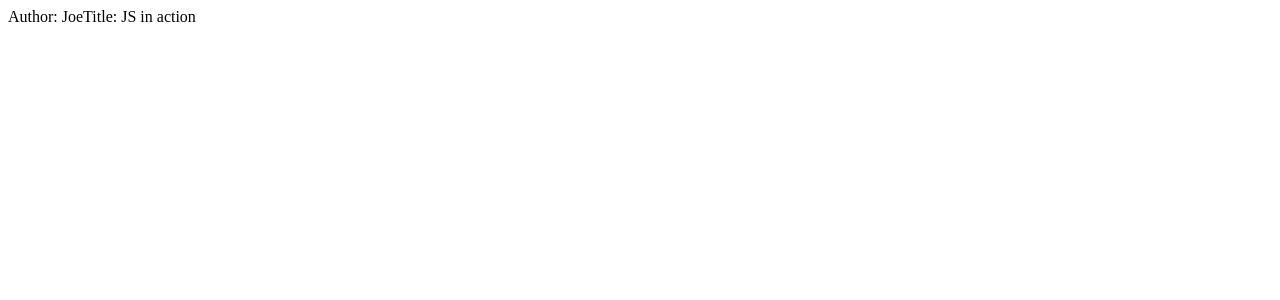
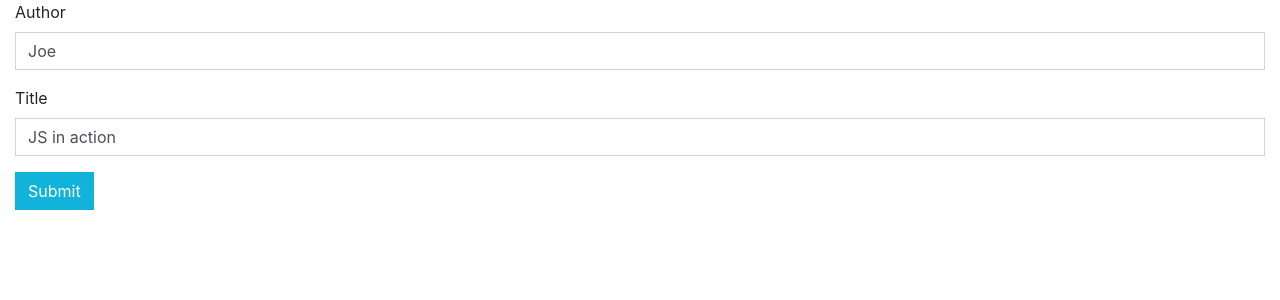
Before and after one commit to modern-web-dev/ng-course-22.04.2020, an Angular app: page / in a window 1280 px wide. Shown: the top 300 px of the page. Built offline with nearby package versions, Linux system fonts and the light colour scheme.

Commit message:
bootstrap powered component + property and attribute bindings

```diff
--- a/package.json
+++ b/package.json
@@ -19,6 +19,7 @@
     "@angular/platform-browser": "~9.0.2",
     "@angular/platform-browser-dynamic": "~9.0.2",
     "@angular/router": "~9.0.2",
+    "bootstrap": "^4.4.1",
     "rxjs": "~6.5.4",
     "tslib": "^1.10.0",
     "zone.js": "~0.10.2"
--- a/src/app/app.component.html
+++ b/src/app/app.component.html
@@ -1 +1,3 @@
-<app-book-details></app-book-details>
+<section class="container-fluid">
+  <app-book-details></app-book-details>
+</section>
--- a/src/app/book/book-details/book-details.component.html
+++ b/src/app/book/book-details/book-details.component.html
@@ -1,2 +1,13 @@
-<label>Author: </label><span>{{book.author}}</span>
-<label>Title: </label><span>{{book.title}}</span>
+<form>
+  <div class="form-group">
+    <label for="author">Author</label>
+    <input class="form-control" id="author"
+           [value]="book.author" >
+  </div>
+  <div class="form-group">
+    <label for="title">Title</label>
+    <input class="form-control" id="title"
+           [value]="book.title">
+  </div>
+  <button type="submit" class="btn btn-primary">Submit</button>
+</form>
--- a/src/app/book/book-details/book-details.component.scss
+++ b/src/app/book/book-details/book-details.component.scss
@@ -0,0 +1,3 @@
+:host {
+  display: block;
+}
--- a/src/styles.scss
+++ b/src/styles.scss
@@ -1 +1,6 @@
 /* You can add global styles to this file, and also import other style files */
+
+$enable-rounded: false;
+$primary: #12b3db;
+
+@import "../node_modules/bootstrap/scss/bootstrap";
```
